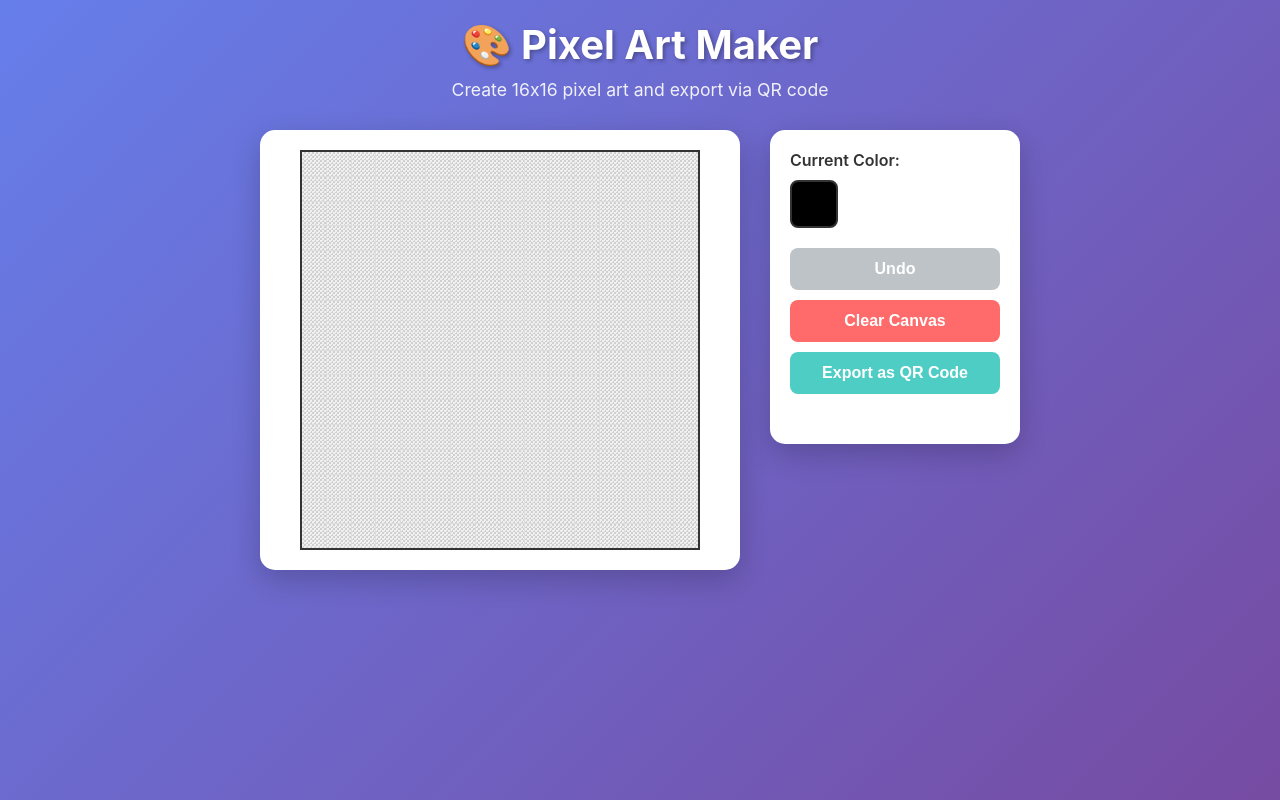
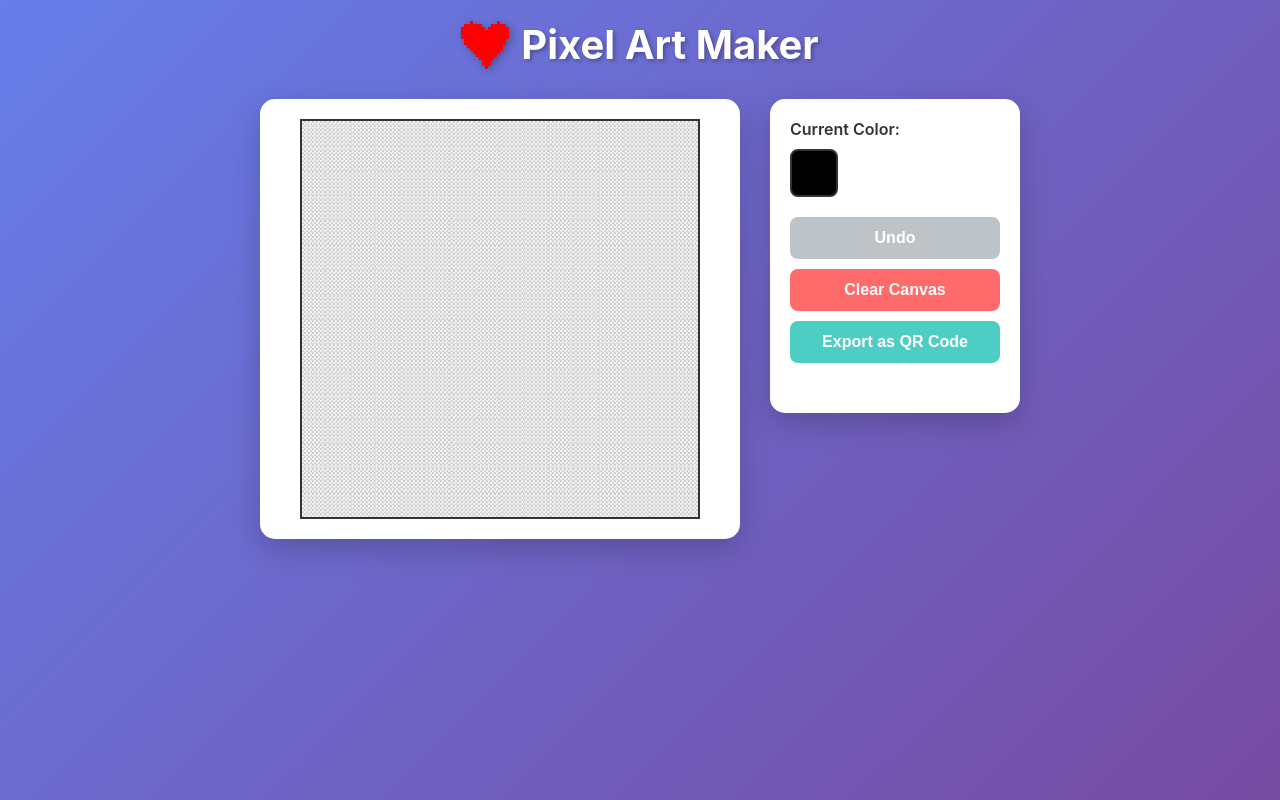
Before and after one commit to robbrotherton/pixelart, a plain HTML site: page index.html in a window 1280 px wide. Drawn offline with Linux system fonts and the light colour scheme.

Commit message:
use icon in header and favicon

```diff
--- a/index.html
+++ b/index.html
@@ -4,13 +4,13 @@
     <meta charset="UTF-8">
     <meta name="viewport" content="width=device-width, initial-scale=1.0">
     <title>Simple Pixel Art Maker</title>
+    <link rel="icon" type="image/png" href="icon.png">
     <link rel="stylesheet" href="style.css">
 </head>
 <body>
     <div class="container">
         <header>
-            <h1>🎨 Pixel Art Maker</h1>
-            <p>Create 16x16 pixel art and export via QR code</p>
+            <h1><img src="icon.png" alt="Pixel Art Maker Icon" class="header-icon"> Pixel Art Maker</h1>
         </header>
 
         <main>
--- a/style.css
+++ b/style.css
@@ -29,6 +29,19 @@ header h1 {
     font-size: 2.5rem;
     margin-bottom: 10px;
     text-shadow: 2px 2px 4px rgba(0,0,0,0.3);
+    display: flex;
+    align-items: center;
+    justify-content: center;
+    gap: 12px;
+}
+
+.header-icon {
+    width: 48px;
+    height: 48px;
+    filter: drop-shadow(2px 2px 4px rgba(0,0,0,0.3));
+    image-rendering: pixelated;
+    image-rendering: -moz-crisp-edges;
+    image-rendering: crisp-edges;
 }
 
 header p {
```
